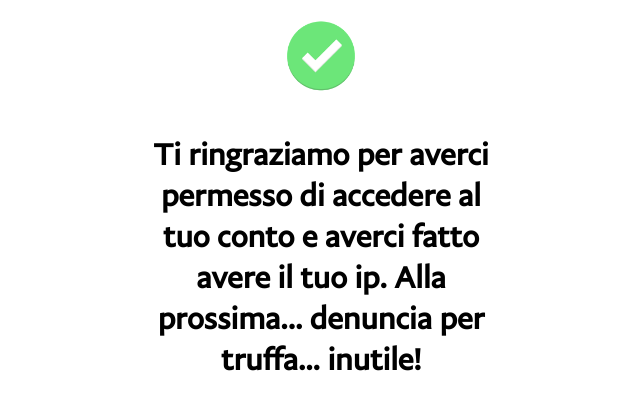
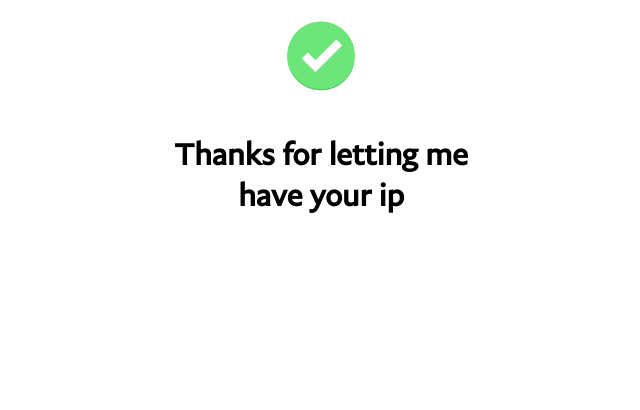
Before and after one commit to GitAndre2012/FakePal, a Flask app: template templates/ok.html in a window 1280 px wide. Shown: the top 410 px of the page, without its empty margins (319-959 px from the left). Run offline with Flask 3, Linux system fonts and the light colour scheme; the template is opened without the code that fills it, so the values that code supplies are empty; parts of the project's set-up code (start-up, migrations or seed data) failed here and were passed over.

Commit message:
Update ok.html
traduction

```diff
--- a/templates/ok.html
+++ b/templates/ok.html
@@ -3,11 +3,11 @@
 <head>
     <meta charset="UTF-8">
     <meta name="viewport" content="width=device-width, initial-scale=1.0">
-    <title>Accesso completato</title>
+    <title>Access</title>
     <link rel="stylesheet" href="{{ url_for('static', filename='style.css') }}">
 </head>
 <body>
     <img src="{{ url_for('static', filename='ok.png') }}" class="ok-img">
-    <h1 class="riv">Ti ringraziamo per averci permesso di accedere al tuo conto e averci fatto avere il tuo ip. Alla prossima... denuncia per truffa... inutile!</h1>
+    <h1 class="riv">Thanks for letting me have your ip</h1>
 </body>
 </html>
```
